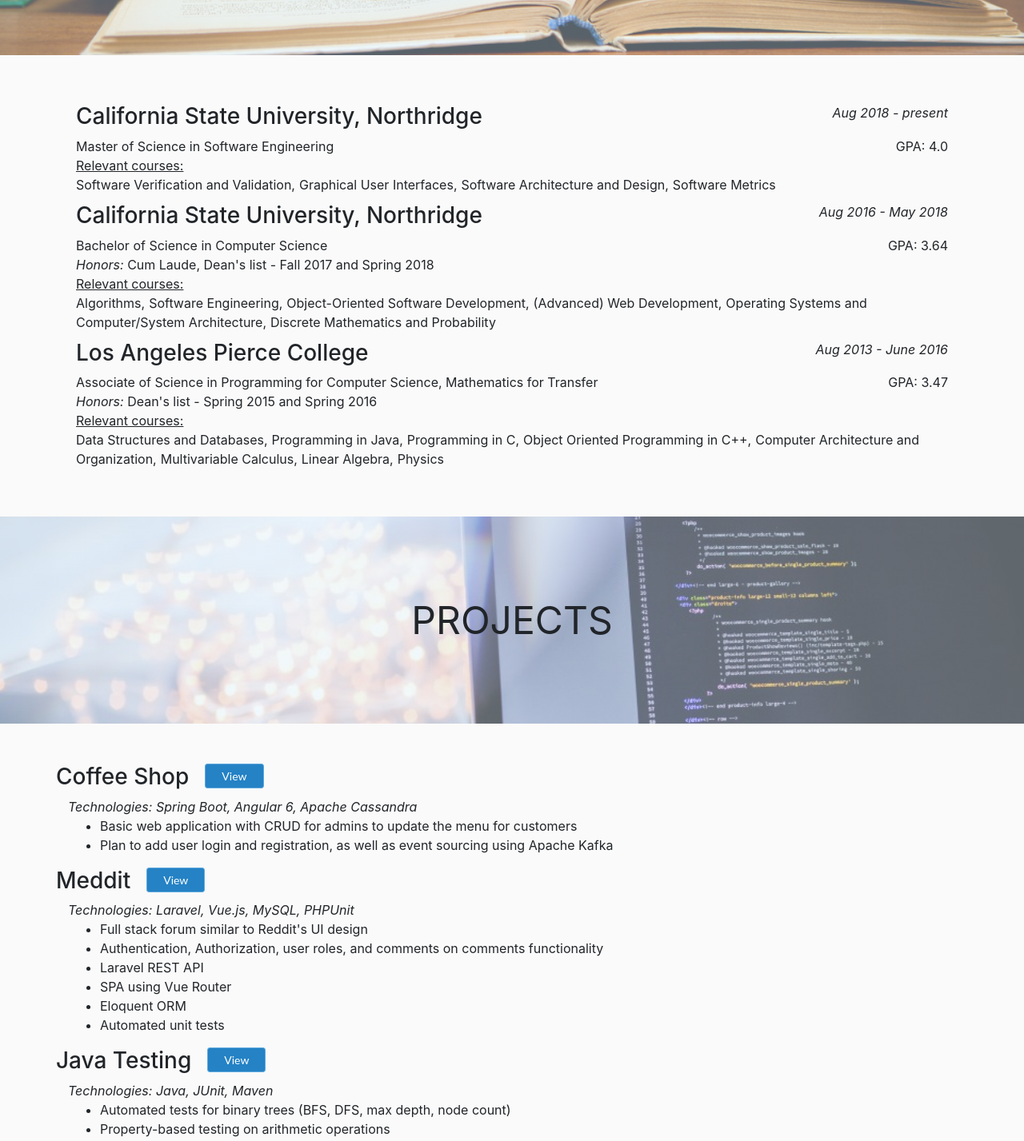
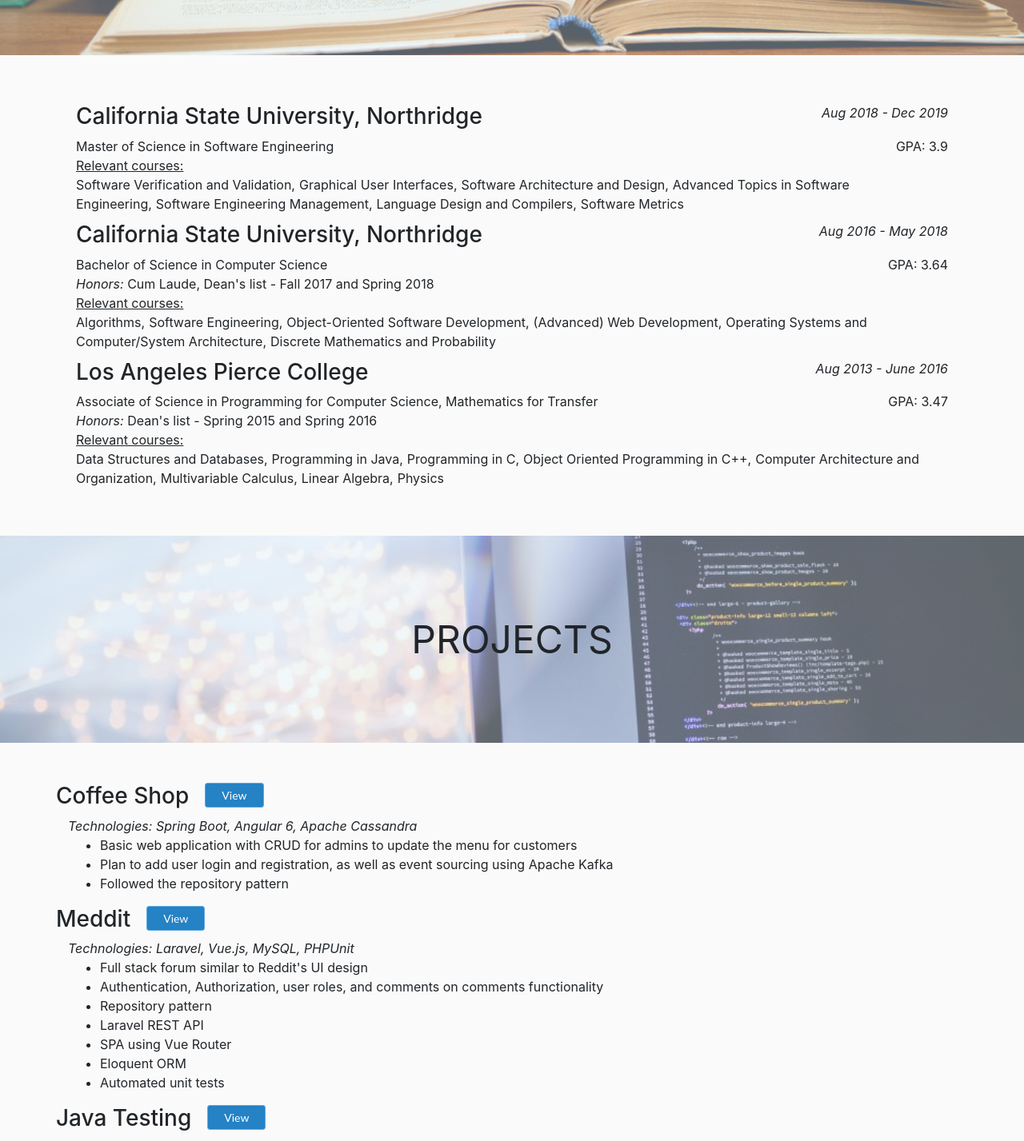
Before and after one commit to arminekhachatryan94/resume, an Angular app: page /#/ in a window 1280 px wide. Shown: the part 1853-3280 px from the top of the page at 80% size. Built offline with nearby package versions, Linux system fonts and the light colour scheme; what ng-simple-slideshow would draw is missing.

Commit message:
update resume/portfolio

```diff
--- a/src/app/views/portfolio/portfolio.component.ts
+++ b/src/app/views/portfolio/portfolio.component.ts
@@ -71,12 +71,15 @@ export class PortfolioComponent implements OnInit {
         degree: 'Master of Science',
         major: 'Software Engineering',
         start_date: 'Aug 2018',
-        end_date: 'present',
-        gpa: '4.0',
+        end_date: 'Dec 2019',
+        gpa: '3.9',
         honors: "",
         coursework: [
           'Software Verification and Validation',
           'Graphical User Interfaces', 'Software Architecture and Design',
+          'Advanced Topics in Software Engineering',
+          'Software Engineering Management',
+          'Language Design and Compilers',
           'Software Metrics'
         ]
       },
@@ -200,7 +203,8 @@ export class PortfolioComponent implements OnInit {
         name: 'Coffee Shop',
         description: [
           'Basic web application with CRUD for admins to update the menu for customers',
-          'Plan to add user login and registration, as well as event sourcing using Apache Kafka'
+          'Plan to add user login and registration, as well as event sourcing using Apache Kafka',
+          'Followed the repository pattern'
         ],
         technologies: 'Spring Boot, Angular 6, Apache Cassandra',
         url: 'https://github.com/arminekhachatryan94/coffee-shop'
@@ -210,6 +214,7 @@ export class PortfolioComponent implements OnInit {
         description: [
           'Full stack forum similar to Reddit\'s UI design',
           'Authentication, Authorization, user roles, and comments on comments functionality',
+          'Repository pattern',
           'Laravel REST API',
           'SPA using Vue Router',
           'Eloquent ORM',
```
Also changed, not shown: 2 other files (tests, documents, lock files or other folders).
